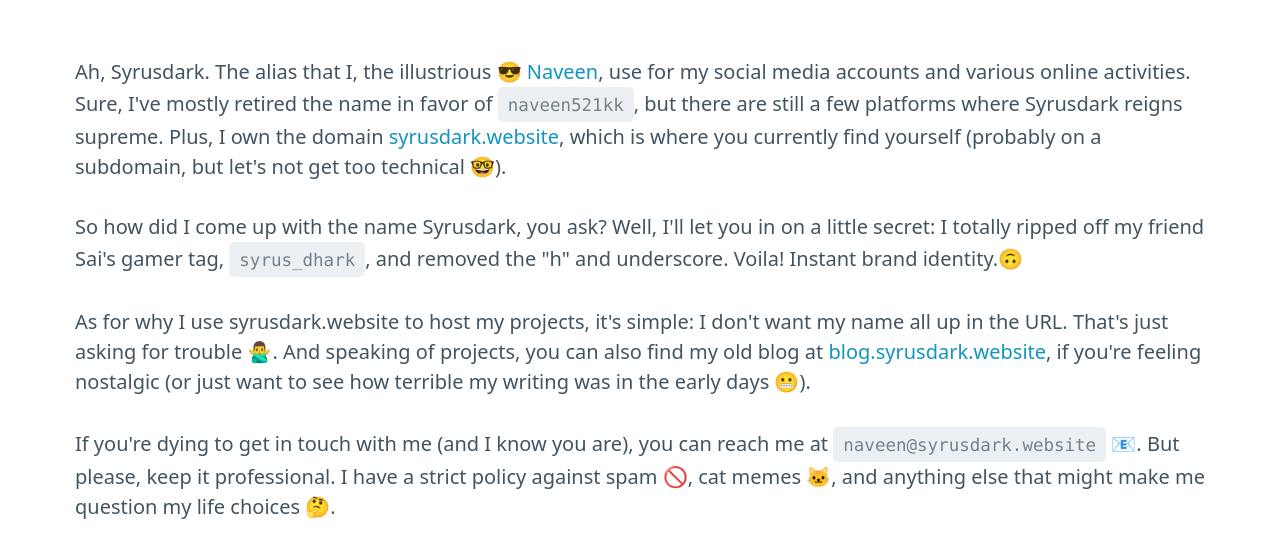
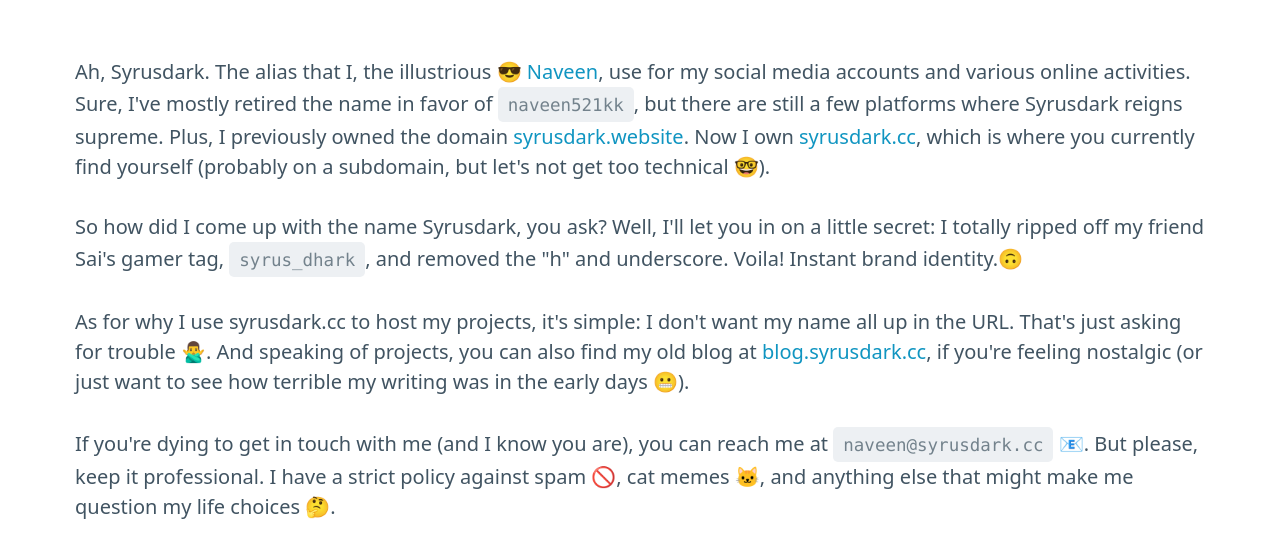
Before and after one commit to naveen521kk/about-syrusdark, a website built with Vite: page index.html in a window 1280 px wide. Shown: the part 243-800 px from the top of the page. Built offline with nearby package versions, Linux system fonts and the light colour scheme.

Commit message:
update domain

```diff
--- a/index.html
+++ b/index.html
@@ -10,7 +10,7 @@
       name="description"
     />
     <meta content="/logo.png" property="image" />
-    <meta content="https://about.syrusdark.website/" property="og:url" />
+    <meta content="https://about.syrusdark.cc/" property="og:url" />
     <meta content="About Syrusdark" property="og:title" />
     <meta
       content="A description about what Syrusdark means."
@@ -27,7 +27,7 @@
         "name": "Naveen M K",
         "url": "https://www.naveenmk.me",
         "image": "https://avatars.githubusercontent.com/u/49693820",
-        "email": "naveen@syrusdark.website",
+        "email": "naveen@syrusdark.cc",
         "alternateName": "naveen521kk"
       }
     </script>
@@ -56,8 +56,9 @@
         <a href="https://www.naveenmk.me">Naveen</a>, use for my social media
         accounts and various online activities. Sure, I've mostly retired the
         name in favor of <code>naveen521kk</code>, but there are still a few
-        platforms where Syrusdark reigns supreme. Plus, I own the domain
-        <a href="https://syrusdark.website">syrusdark.website</a>, which is
+        platforms where Syrusdark reigns supreme. Plus, I previously owned the domain
+        <a href="https://syrusdark.website">syrusdark.website</a>. Now I own
+        <a href="https://syrusdark.cc">syrusdark.cc</a>, which is
         where you currently find yourself (probably on a subdomain, but let's
         not get too technical 🤓).
       </p>
@@ -68,16 +69,16 @@
         Voila! Instant brand identity.🙃
       </p>
       <p>
-        As for why I use syrusdark.website to host my projects, it's simple: I
+        As for why I use syrusdark.cc to host my projects, it's simple: I
         don't want my name all up in the URL. That's just asking for trouble 🙅‍♂️.
         And speaking of projects, you can also find my old blog at
-        <a href="https://blog.syrusdark.website">blog.syrusdark.website</a>, if
+        <a href="https://blog.syrusdark.cc">blog.syrusdark.cc</a>, if
         you're feeling nostalgic (or just want to see how terrible my writing
         was in the early days 😬).
       </p>
       <p>
         If you're dying to get in touch with me (and I know you are), you can
-        reach me at <code>naveen@syrusdark.website</code> 📧. But please, keep
+        reach me at <code>naveen@syrusdark.cc</code> 📧. But please, keep
         it professional. I have a strict policy against spam 🚫, cat memes 🐱,
         and anything else that might make me question my life choices 🤔.
       </p>
```
